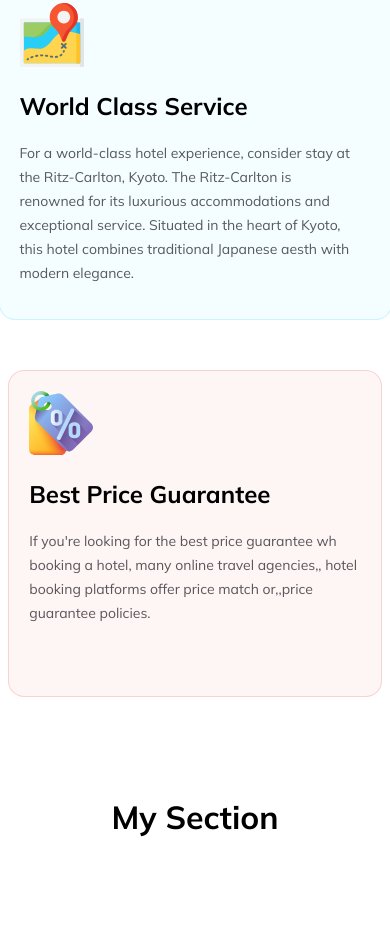
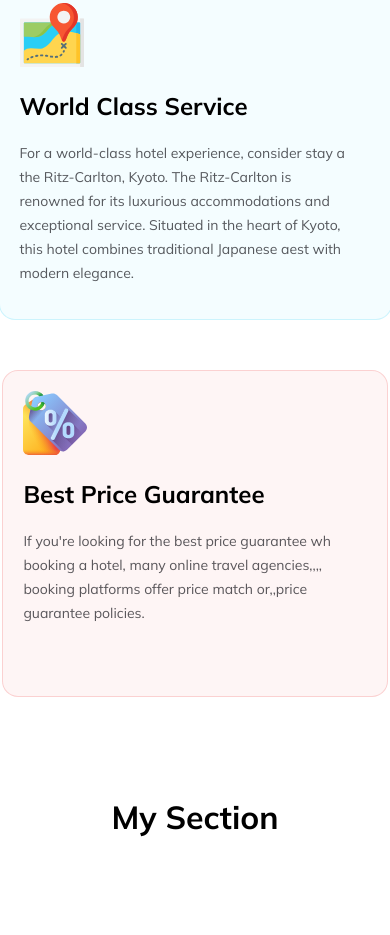
Before and after one commit to Anamul029/B9A2-Hero-Travel-Website__Assignment-2, a plain HTML site: page index.html in a window 390 px wide. Shown: the part 4806-5741 px from the top of the page. Drawn offline with Linux system fonts and the light colour scheme.

Commit message:
adding all style

```diff
--- a/index.html
+++ b/index.html
@@ -531,7 +531,7 @@
             </defs>
           </svg>
           <h2>World Class Service</h2>
-          <p class="banner-para">For a world-class hotel experience, consider stay at the Ritz-Carlton, Kyoto. The Ritz-Carlton is renowned for its luxurious accommodations and exceptional service. Situated in the heart of Kyoto, this hotel combines traditional Japanese aesth with modern elegance. </p>
+          <p class="banner-para">For a world-class hotel experience, consider stay a the Ritz-Carlton, Kyoto. The Ritz-Carlton is renowned for its luxurious accommodations and exceptional service. Situated in the heart of Kyoto, this hotel combines traditional Japanese aest with modern elegance. </p>
         </div>
       </div>
       <div class="child">
@@ -610,7 +610,7 @@
           </defs>
         </svg>
         <h2>Best Price Guarantee</h2>
-        <p class="banner-para">If you're looking for the best price guarantee wh booking a hotel, many online travel agencies,, hotel booking platforms offer price match or,,price guarantee policies. </p>
+        <p class="banner-para">If you're looking for the best price guarantee wh booking a hotel, many online travel agencies,,,, booking platforms offer price match or,,price guarantee policies. </p>
       </div>
     </section>
           <h1 class="My">My Section</h1>
--- a/styles/style.css
+++ b/styles/style.css
@@ -517,7 +517,7 @@ button {
     }
 
     .child {
-        width: 85%;
+        width: 88%;
     }
 
     .information {
```
